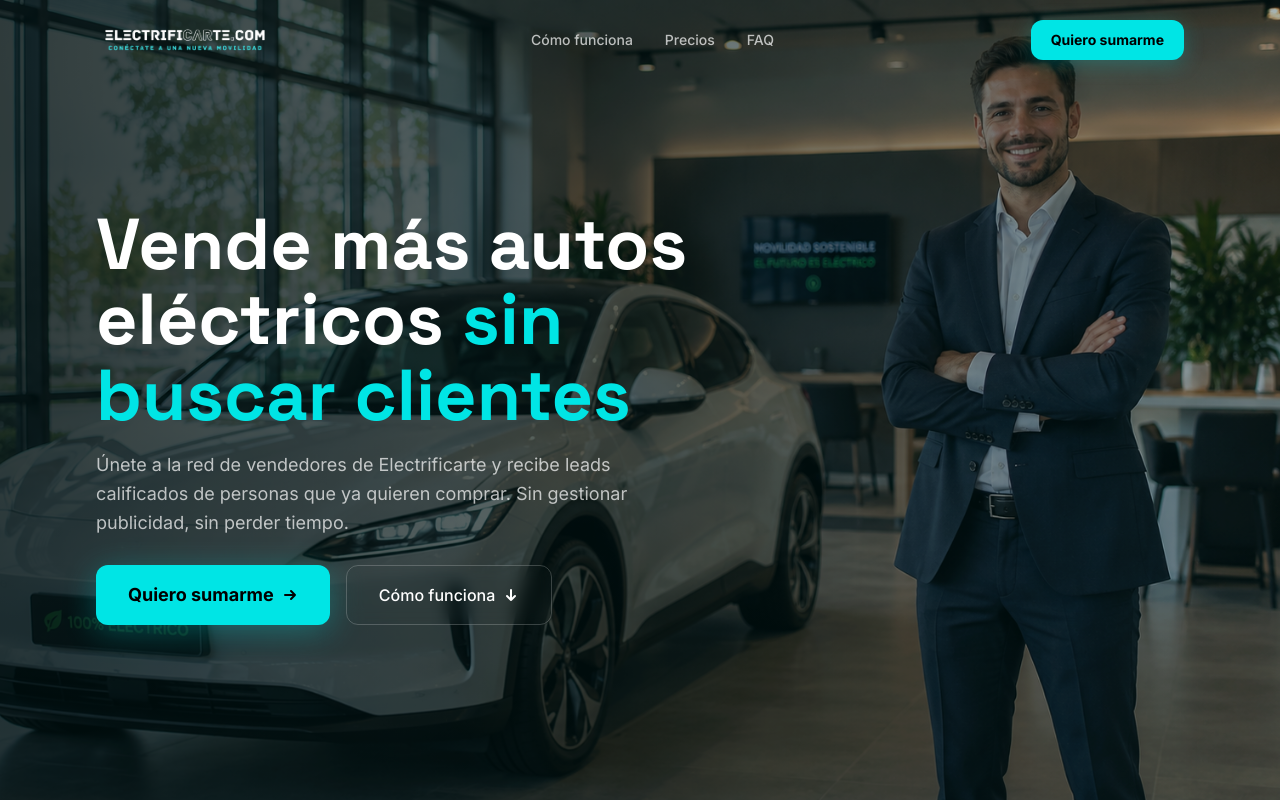
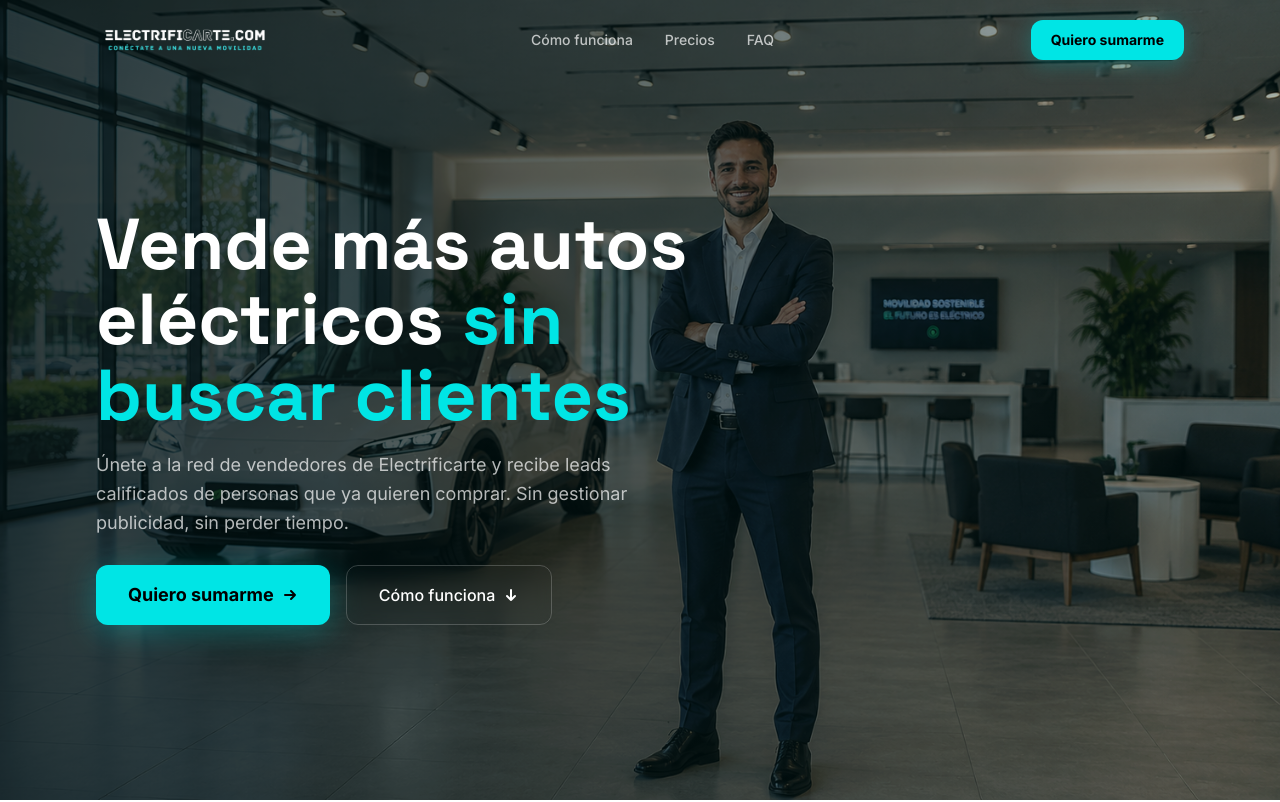
Before and after one commit to vizzeuk/electrificarte-vendoors, a Next.js app: page / in a window 1280 px wide. Shown: the top 802 px of the page. Built offline with nearby package versions, Linux system fonts and the light colour scheme.

Commit message:
fix: hero — cambio de imagen a imagen-hero2.png

```diff
--- a/app/page.tsx
+++ b/app/page.tsx
@@ -118,7 +118,7 @@ export default function HomePage() {
         <section className="relative min-h-screen flex items-center overflow-hidden bg-black">
           {/* Background image */}
           <Image
-            src="/imagen-hero.png"
+            src="/imagen-hero2.png"
             alt="Red de vendedores Electrificarte"
             fill
             priority
```
Also changed, not shown: public/imagen-hero2.png (added).
